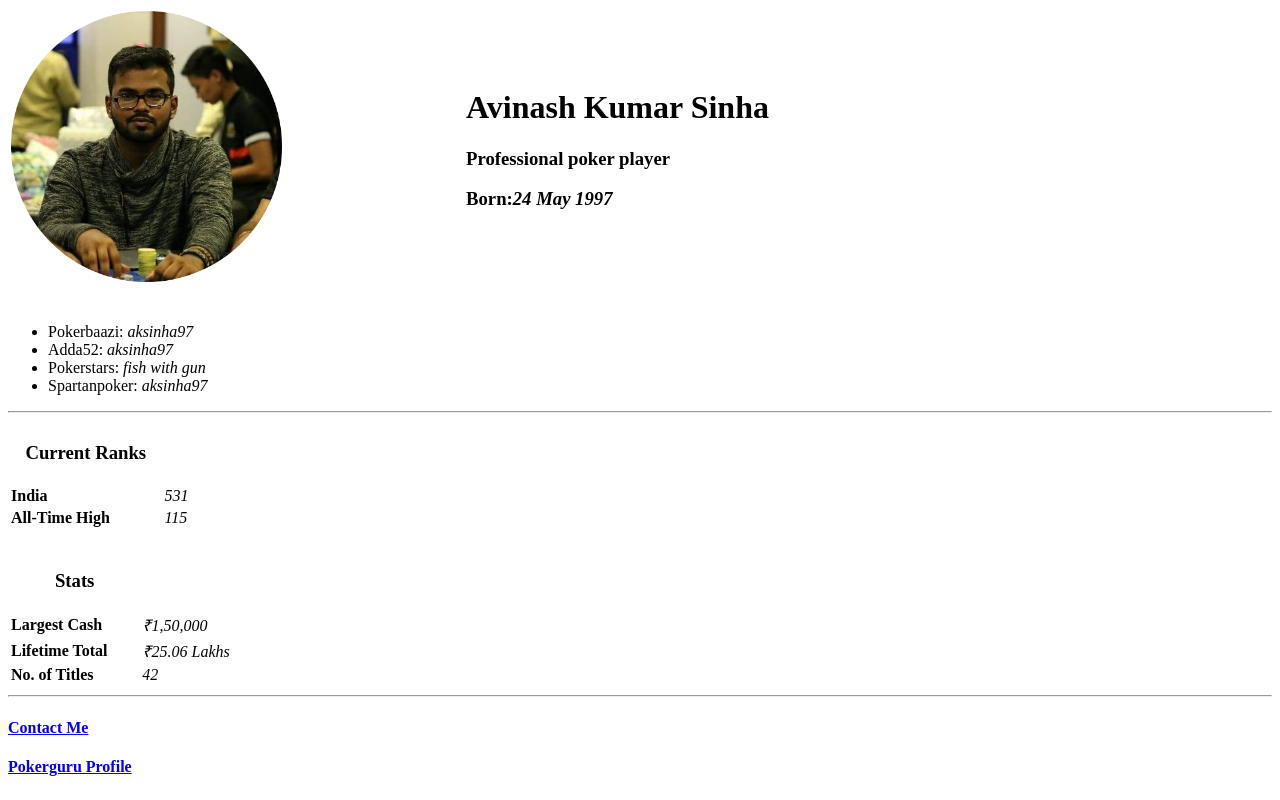
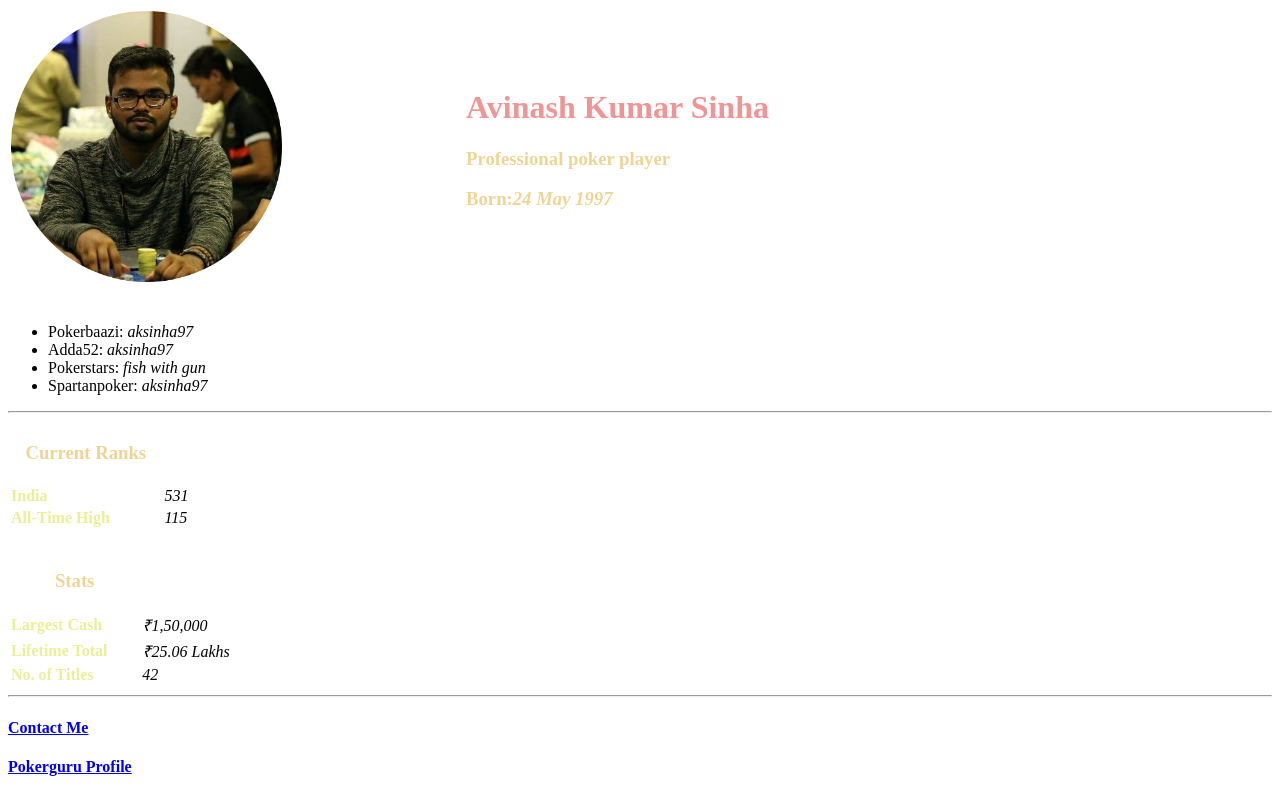
Before and after one commit to aksinha97/poker-player-database, a plain HTML site: page index.html in a window 1280 px wide. Drawn offline with Linux system fonts and the light colour scheme.

Commit message:
Update index.html

```diff
--- a/index.html
+++ b/index.html
@@ -5,10 +5,10 @@
   <meta charset="utf-8">
   <title> 😀 AVINASH'S PERSONAL SITE </title>
   <style>
-   h1{color: EF9595;}
-   h2{color: EFB495;}
-   h3{color: EFD595;}
-   b{color: EBEF95;}
+   h1{color: #EF9595;}
+   h2{color: #EFB495;}
+   h3{color: #EFD595;}
+   b{color: #EBEF95;}
   </style>
 </head>
 
```
